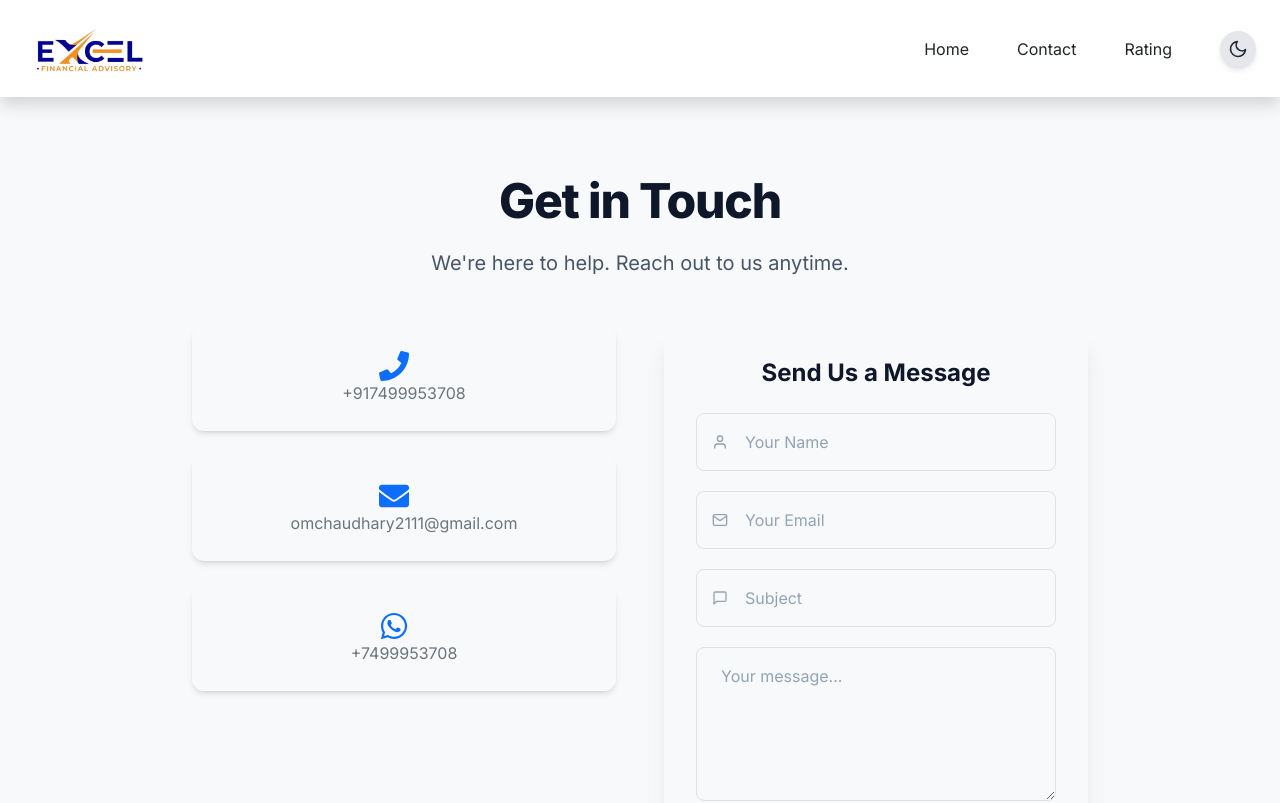
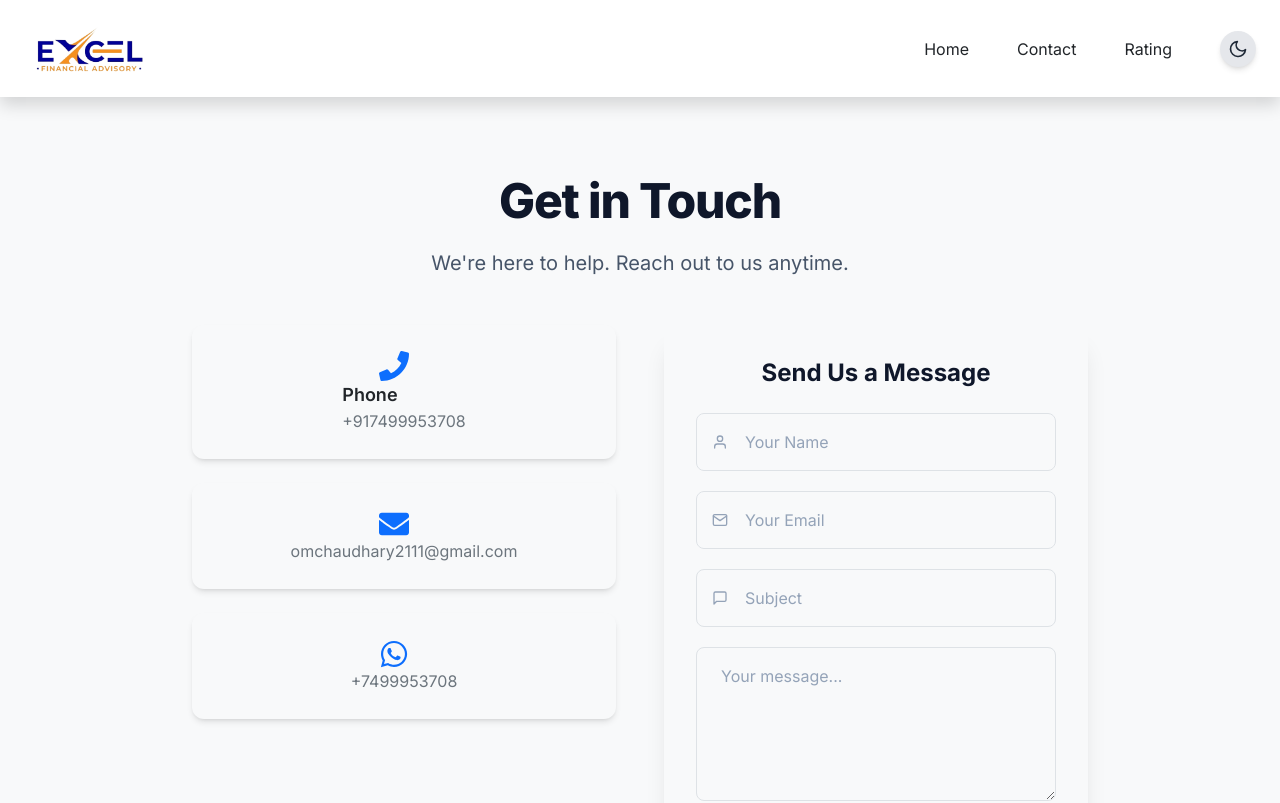
Before and after one commit to omchaudhary28/excel_financial_advisory, a React (Create React App) app: page /contact in a window 1280 px wide. Shown: the top 803 px of the page. Built offline with nearby package versions, Linux system fonts and the light colour scheme.

Commit message:
Fix auth persistence, login redirect, contact form logic

```diff
--- a/src/pages/Contact.js
+++ b/src/pages/Contact.js
@@ -52,7 +52,7 @@ function Contact() {
   const contactMethods = [
     {
       icon: <FaPhone />,
-      // label: "Phone",
+      label: "Phone",
       value: "+917499953708",
       href: "tel:+917499953708",
     },
```
